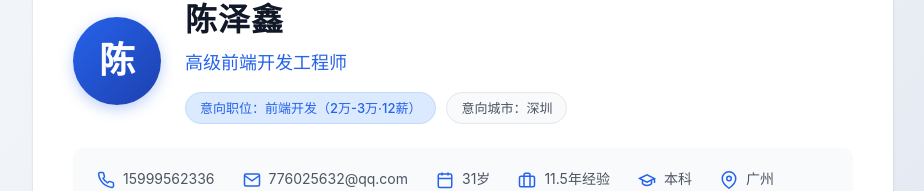
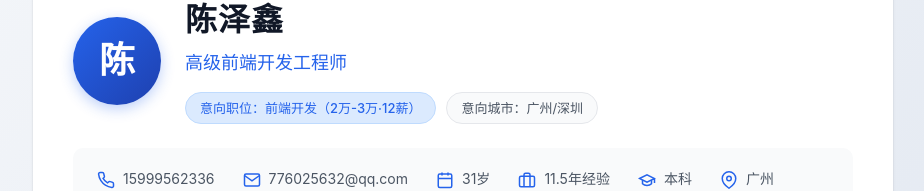
Before and after one commit to water43/water43-resume, a Vue app: page / in a window 1280 px wide. Shown: the part 124-315 px from the top of the page, without its empty margins (177-1101 px from the left). Built offline with nearby package versions, Linux system fonts and the light colour scheme.

Commit message:
fix: 意向城市改为广州/深圳
Co-authored-by: water43 <water43@users.noreply.github.com>

```diff
--- a/src/locales/en.ts
+++ b/src/locales/en.ts
@@ -3,7 +3,7 @@ export const en = {
     name: 'Chen Zexin',
     title: 'Senior Frontend Developer',
     targetPosition: 'Target: Frontend Developer (20K-30K RMB)',
-    targetCity: 'Target City: Shenzhen',
+    targetCity: 'Target City: Guangzhou/Shenzhen',
     age: '31 years old',
     experience: '11.5 years exp',
     status: 'Available in 1 month',
--- a/src/locales/zh.ts
+++ b/src/locales/zh.ts
@@ -3,7 +3,7 @@ export const zh = {
     name: '陈泽鑫',
     title: '高级前端开发工程师',
     targetPosition: '意向职位：前端开发（2万-3万·12薪）',
-    targetCity: '意向城市：深圳',
+    targetCity: '意向城市：广州/深圳',
     age: '31岁',
     experience: '11.5年经验',
     status: '在职-月内到岗',
```
